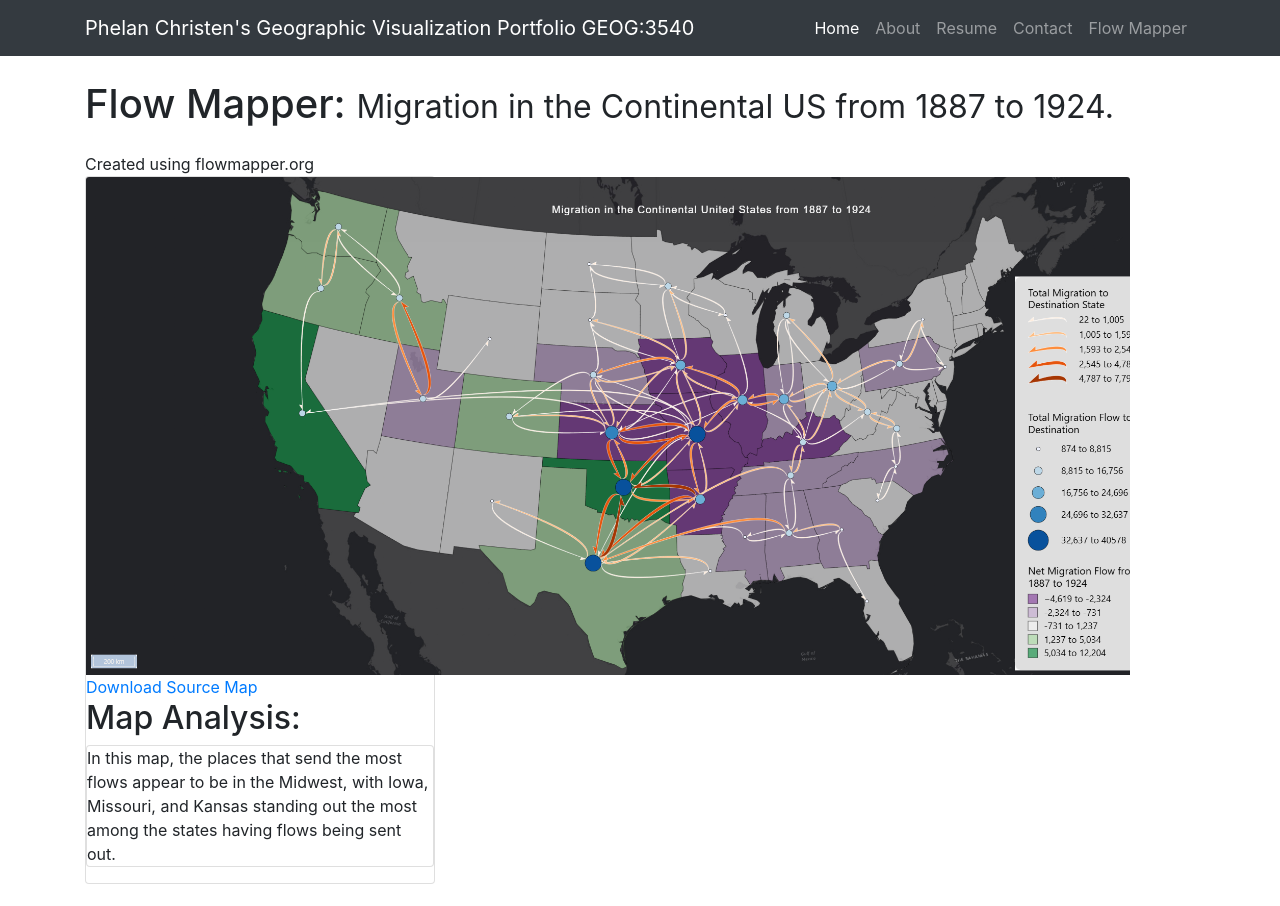
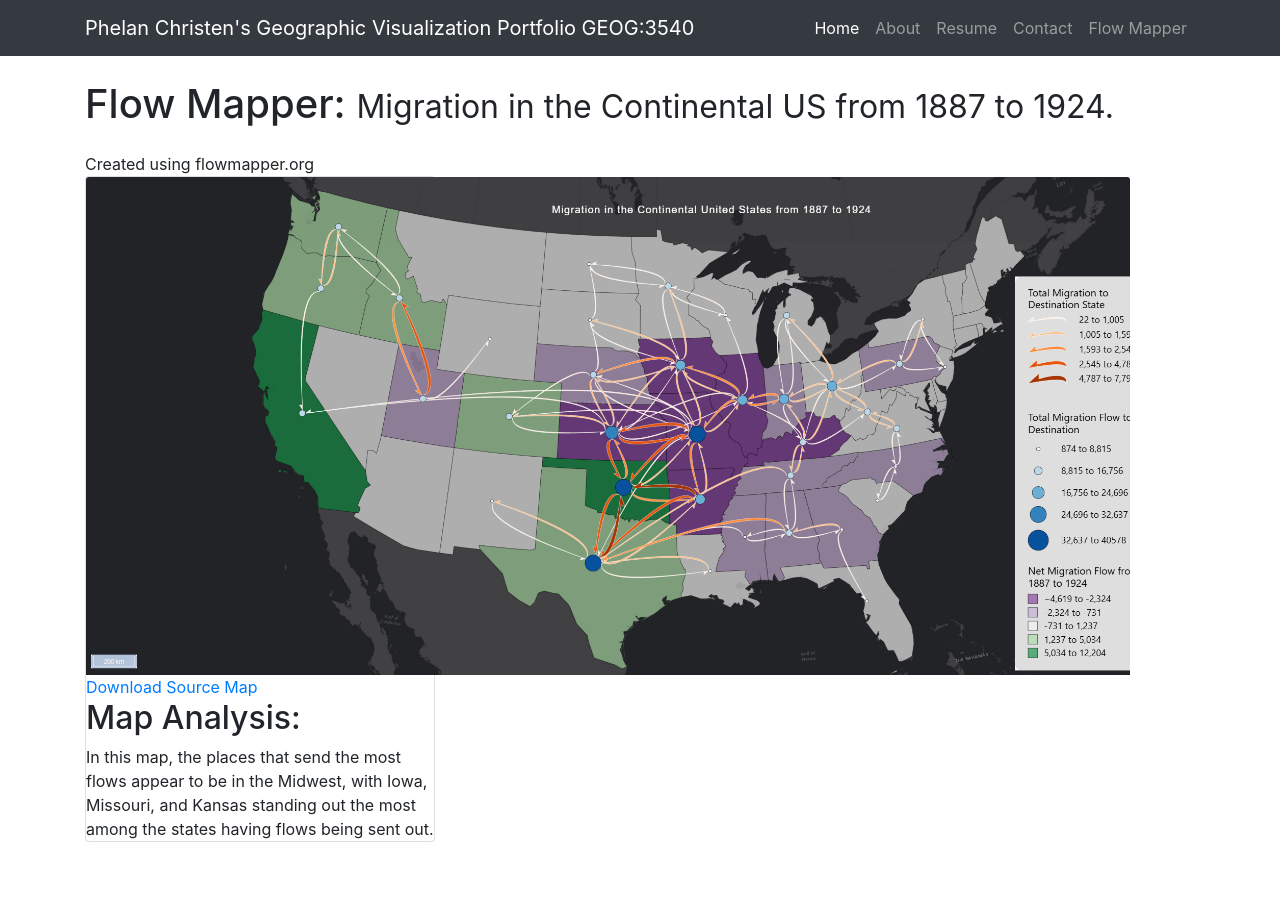
Before and after one commit to geog3540/pchristen, a website: page flowmapper.html in a window 1280 px wide. After the commit the page ends 872 px from the top, so only its background shows below. Drawn offline with Linux system fonts and the light colour scheme.

Commit message:
Update flowmapper.html

```diff
--- a/flowmapper.html
+++ b/flowmapper.html
@@ -65,5 +65,5 @@
            <img class="card-img-top" src="Images/CONUSMigration.png" alt="" style="width:300%; height:auto;">
            <a href="Files/assignment_six_map_versionFour.json" download>Download Source Map</a>
            <h2>Map Analysis:</h2>
-           <p class="card text">In this map, the places that send the most flows appear to be in the Midwest, with Iowa, Missouri, and Kansas standing out the most among
-             the states having flows being sent out.
+           <p2>In this map, the places that send the most flows appear to be in the Midwest, with Iowa, Missouri, and Kansas standing out the most among
+             the states having flows being sent out.</p2>
```
